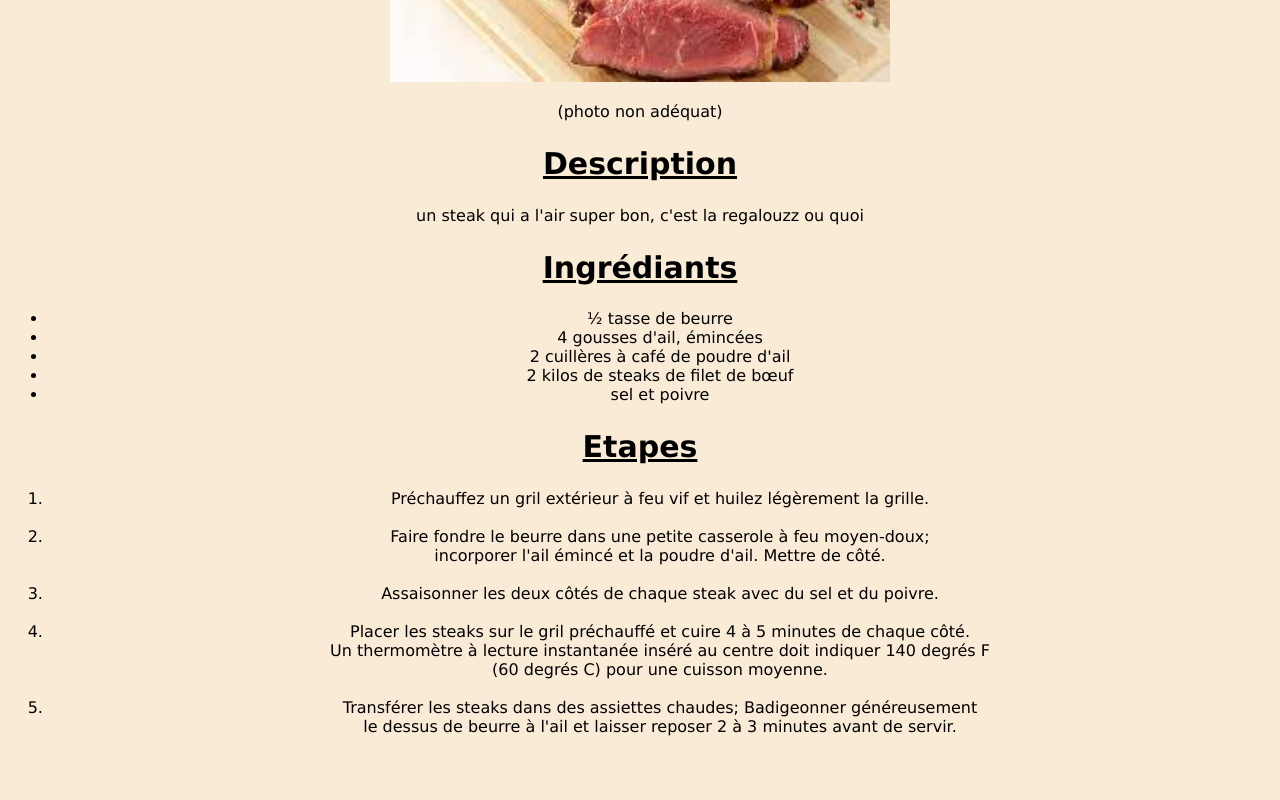
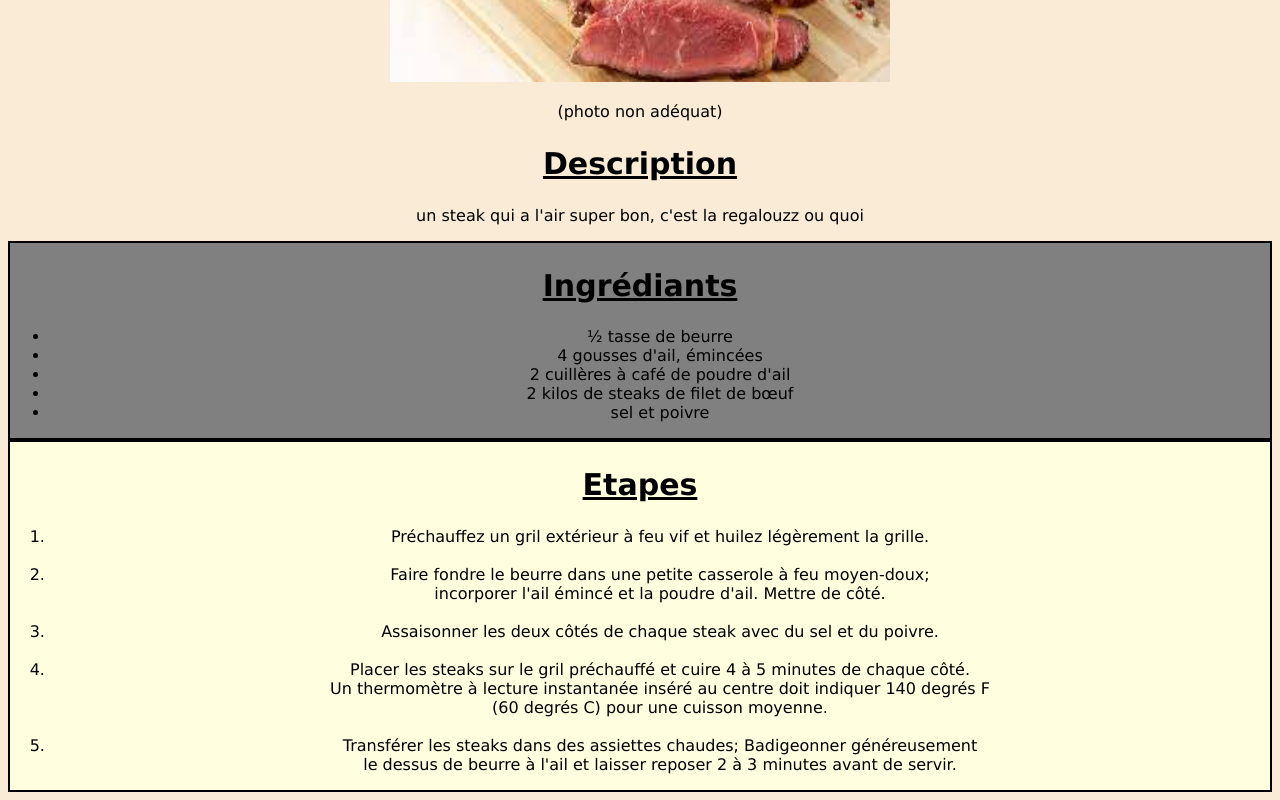
Before and after one commit to SerfiMolotov/odin-recipies, a plain HTML site: page recipies/viande.html in a window 1280 px wide. Shown: the part 344-1144 px from the top of the page. Before the commit the page ends 1096 px from the top, so only its background shows below. Drawn offline with Linux system fonts and the light colour scheme.

Commit message:
ajout css sur viande.html

```diff
--- a/recipies/viande.html
+++ b/recipies/viande.html
@@ -16,6 +16,7 @@
     <h2>Description</h2>
     <p>un steak qui a l'air super bon, c'est la regalouzz ou quoi</p>
 
+<div class="ingrediant">
     <h2>Ingrédiants</h2>
 
     <ul>
@@ -26,7 +27,8 @@
         <li>sel et poivre</li>
 
     </ul>
-
+</div>
+<div class="etapes">
     <h2>Etapes</h2>
     <ol>
         <li>Préchauffez un gril extérieur à feu vif et huilez légèrement la grille.</li><br>
@@ -35,6 +37,6 @@
         <li>Placer les steaks sur le gril préchauffé et cuire 4 à 5 minutes de chaque côté.<br>Un thermomètre à lecture instantanée inséré au centre doit indiquer 140 degrés F<br>(60 degrés C) pour une cuisson moyenne.</li><br>
         <li>Transférer les steaks dans des assiettes chaudes; Badigeonner généreusement<br>le dessus de beurre à l'ail et laisser reposer 2 à 3 minutes avant de servir.</li>
     </ol>
-
+</div>
 </body>
 </html>
```
